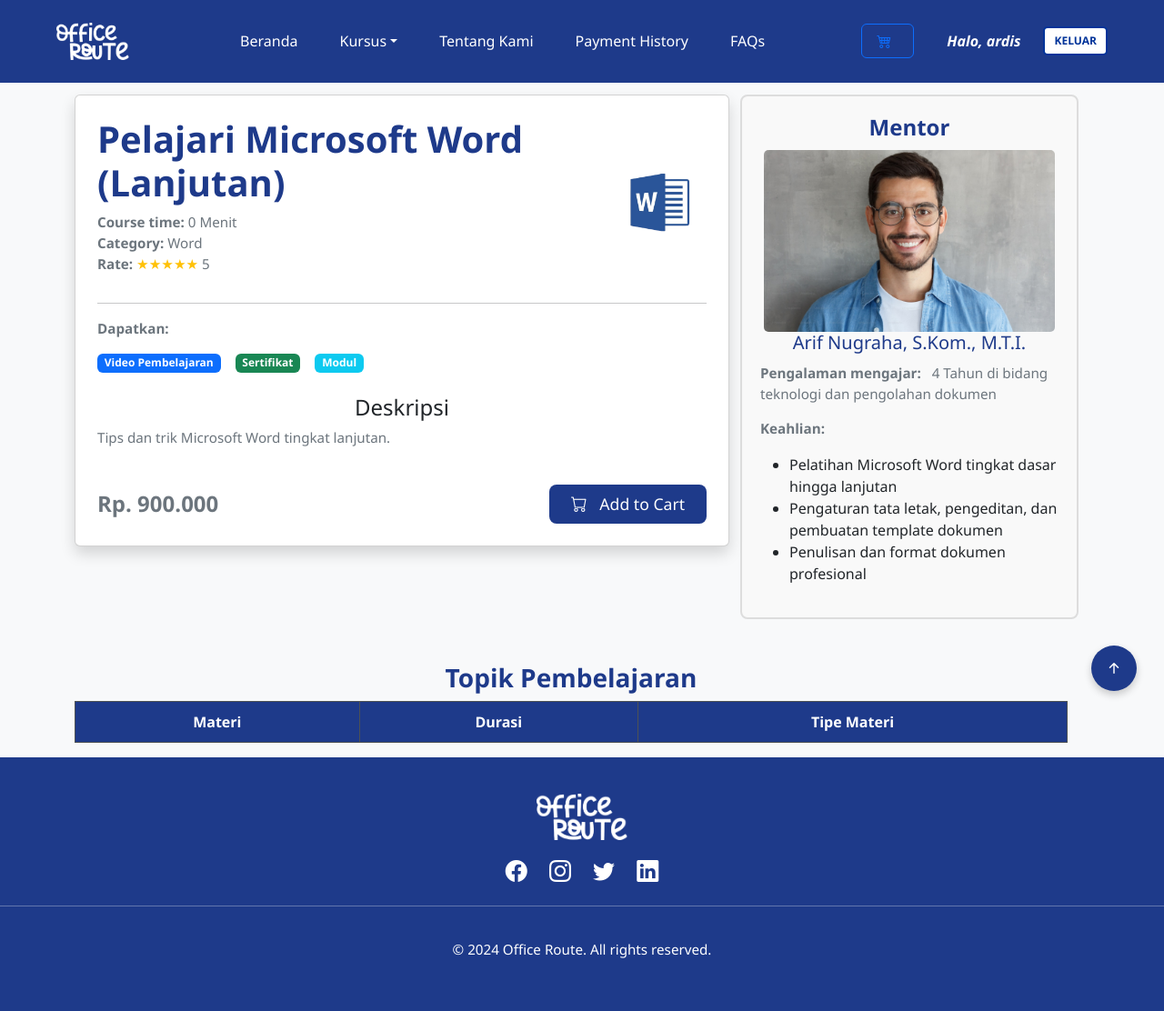
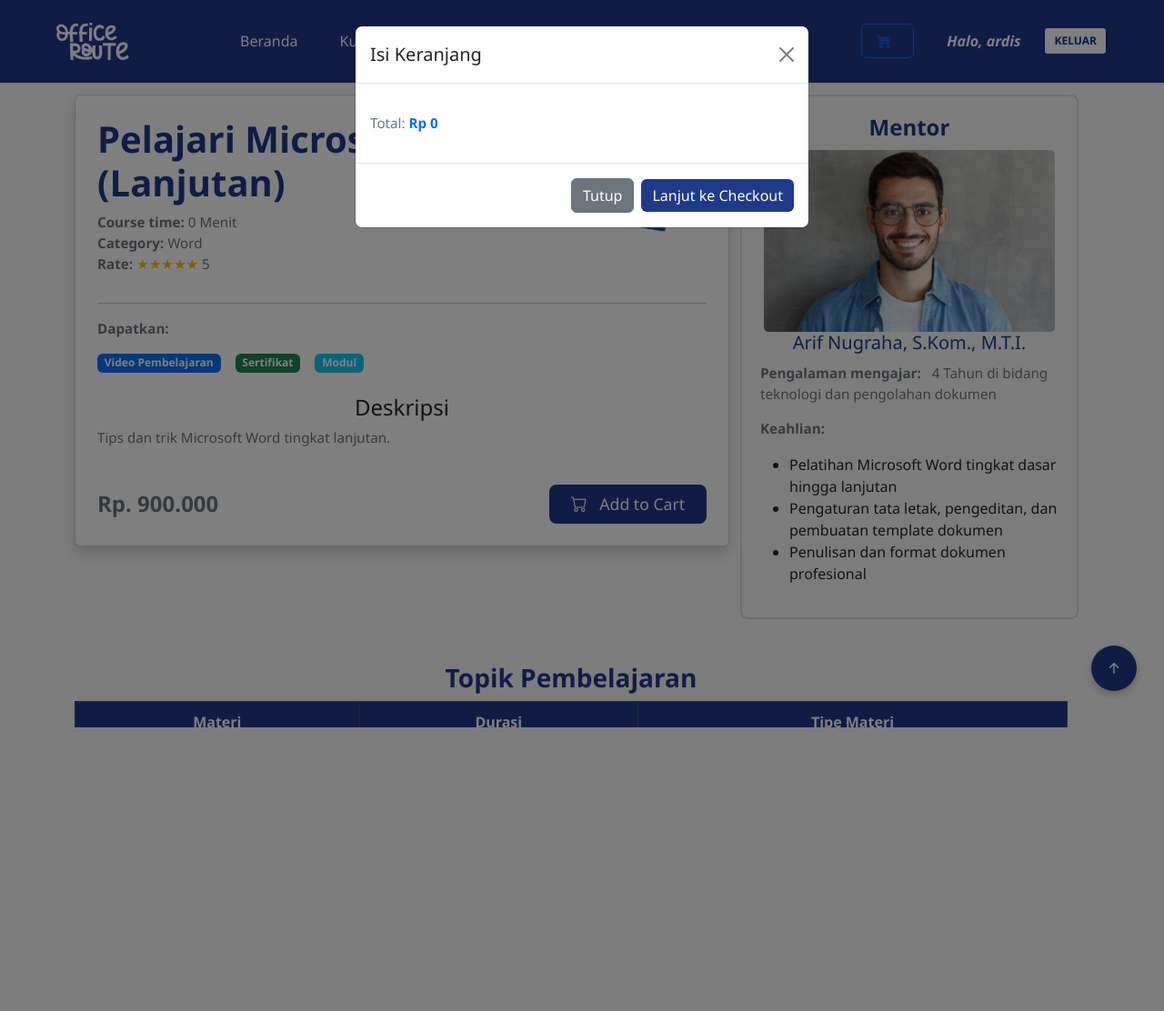
Before and after one commit to QousulHaq/office_route-backend, a Django app: page /all_course/1/ in a window 1280 px wide, after a click that opens the changed part. Shown: the whole page at 91% size. After the commit the page ends 800 px from the top, so only its background shows below. Run offline with Django 5.2, Linux system fonts and the light colour scheme; a user stored in the database is signed in; data comes from the database, SQL or seed files in the repository; both versions use the stored data as it was after the commit; lists and menus that the app fills with data are empty.

Commit message:
fix small bug

```diff
--- a/main/templates/includes/navbar.html
+++ b/main/templates/includes/navbar.html
@@ -36,7 +36,7 @@
                     </li>
                     {% if user.is_authenticated %}
                     <li class="nav-item">
-                        <a class="nav-link {% if request.path == '/about/' %}active{% endif %}"
+                        <a class="nav-link {% if request.path == '/payment/history/' %}active{% endif %}"
                             href="{% url 'payment_history' %}">Payment History</a>
                     </li>
                     {% endif %}
--- a/main/templates/main/word_beginner.html
+++ b/main/templates/main/word_beginner.html
@@ -39,7 +39,8 @@
                             <p>
                                 <strong>Course time:</strong> {{course.total_duration}} Menit<br>
                                 <strong>Category:</strong> {{course.category}}<br>
-                                <strong>Rate:</strong> <span class="stars text-warning">{{course.rating|star_rating}}</span>  {{course.rating}}
+                                <strong>Rate:</strong> <span
+                                    class="stars text-warning">{{course.rating|star_rating}}</span> {{course.rating}}
                             </p>
                         </div>
                         {% if course.category == 'Word' %}
@@ -68,8 +69,9 @@
                         profesional, mulai dari surat hingga laporan singkat.
                     </p> -->
                     <div class="d-flex justify-content-between align-items-center mt-4">
-                        <p class="mb-0" style="font-size: 1.5rem; font-weight: bold;">Rp. {{course.price|currency_format }}</p>
-                        <a href="{% url 'add_to_cart' course.id %}" class="btn btn-custom btn-lg px-4 py-2" style="font-size: 1.1rem;">
+                        <p class="mb-0" style="font-size: 1.5rem; font-weight: bold;">Rp. {{course.price|currency_format}}</p>
+                        <a href="{% url 'add_to_cart' course.id %}" class="btn btn-custom btn-lg px-4 py-2"
+                            style="font-size: 1.1rem;">
                             <i class="bi bi-cart"></i>
                             &nbsp;
                             Add to Cart
@@ -132,6 +134,32 @@
             </div>
     </main>
 
+    <!-- Modal untuk Keranjang -->
+    <div class="modal fade" id="cartModal" tabindex="-1" aria-labelledby="cartModalLabel" aria-hidden="true">
+        <div class="modal-dialog">
+            <div class="modal-content">
+                <div class="modal-header">
+                    <h5 class="modal-title" id="cartModalLabel">Isi Keranjang</h5>
+                    <button type="button" class="btn-close" data-bs-dismiss="modal" aria-label="Close"></button>
+                </div>
+                <div class="modal-body">
+                    <ul class="list-group">
+                        {% for course in cart.courses.all %}
+                        <li class="list-group-item d-flex justify-content-between align-items-center">
+                            {{ course.title }}
+                            <span class="fw-bold text-success">Rp {{ course.price|currency_format }}</span>
+                        </li>
+                        {% endfor %}
+                    </ul>
+                    <p class="mt-3">Total: <span class="fw-bold text-primary">Rp {{ total_price|currency_format}}</span></p>
+                </div>
+                <div class="modal-footer">
+                    <button type="button" class="btn btn-secondary" data-bs-dismiss="modal">Tutup</button>
+                    <a href="{% url 'create_order' %}" class="btn btn-primary">Lanjut ke Checkout</a>
+                </div>
+            </div>
+        </div>
+    </div>
 
     <!-- Back to Top Button -->
     <button id="backToTop" class="back-to-top">
@@ -143,7 +171,7 @@
 
     <script>
         // Fungsi untuk menghilangkan pesan setelah 3 detik
-        setTimeout(function() {
+        setTimeout(function () {
             const messages = document.querySelector('.messages');
             if (messages) {
                 messages.style.display = 'none'; // Sembunyikan elemen pesan
--- a/main/views.py
+++ b/main/views.py
@@ -115,16 +115,49 @@
 
         return render(request, 'main/all_course.html', context={"course": course_data})
 
+# def all_course_detail(request, course_id):
+#     course = get_object_or_404(Course, id=course_id)
+#     chapters = course.chapters.all().order_by('order')  # Mengambil chapter berdasarkan urutan
+#     mentor = course.mentor  # Mengambil mentor dari course
+
+#     try:
+#         cart = Cart.objects.get(user=request.user)
+#         total_price = sum(course.price for course in cart.courses.all())
+#     except Cart.DoesNotExist:
+#         cart = None
+#         total_price = 0
+
+#     context = {
+#         'course': course,
+#         'chapters': chapters,
+#         'mentor': mentor,
+#         'cart': cart,
+#         'total_price': total_price
+#     }
+#     return render(request, 'main/word_beginner.html', context)
 
 def all_course_detail(request, course_id):
     course = get_object_or_404(Course, id=course_id)
-    chapters = course.chapters.all().order_by('order')  # Mengambil chapter berdasarkan urutan
-    mentor = course.mentor  # Mengambil mentor dari course
+    chapters = course.chapters.all().order_by('order')  # Get chapters ordered by 'order'
+    mentor = course.mentor  # Get mentor associated with the course
+
+    cart = None
+    total_price = 0
+
+    if request.user.is_authenticated:
+        try:
+            cart = Cart.objects.get(user=request.user)
+            total_price = sum(course.price for course in cart.courses.all())
+        except Cart.DoesNotExist:
+            cart = None
+            total_price = 0
 
     context = {
         'course': course,
         'chapters': chapters,
         'mentor': mentor,
+        'cart': cart,
+        'total_price': total_price,
     }
     return render(request, 'main/word_beginner.html', context)
 
@@ -132,7 +165,14 @@
     user_classes = UserClass.objects.filter(user=request.user).select_related('course_id')
     courses = [user_class.course_id for user_class in user_classes]
 
-    return render(request, 'main/my_course.html', context={"course" : courses})
+    try:
+        cart = Cart.objects.get(user=request.user)
+        total_price = sum(course.price for course in cart.courses.all())
+    except Cart.DoesNotExist:
+        cart = None
+        total_price = 0
+
+    return render(request, 'main/my_course.html', context={"course" : courses, 'cart': cart, 'total_price': total_price})
 
 # def my_course_detail(request, course_id):
 #     course = get_object_or_404(Course, id=course_id)
```
Also changed, not shown: main/templates/main/my_course.html (+27 -0 lines), db.sqlite3, media/payment_proofs/07-11-2024.png (added), media/payment_proofs/09-10-2024.png (added), media/payment_proofs/09-10-2024_fLEboTn.png (added), media/payment_proofs/09-10-2024_pLiMcrl.png (added), media/payment_proofs/bukti-transfer-dummy.jpg (added), media/payment_proofs/bukti-transfer-dummy_9pybggG.jpg (added), media/payment_proofs/bukti-transfer-dummy_LYBEIvy.jpg (added), media/payment_proofs/bukti-transfer-dummy_S1aj9Q7.jpg (added), media/profile_pics/mentor_word.png (added), media/profile_pics/mentor_word_VPuSZgX.png (added), media/profile_pics/mentor_word_nnVYTlE.png (added).
